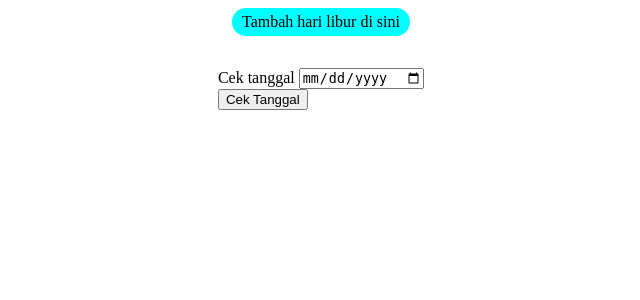
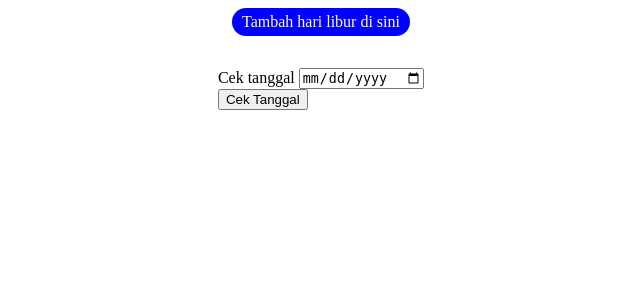
Before and after one commit to regibiy/manage-holiday, a PHP site: page / in a window 1280 px wide, with the pointer over the restyled element. Shown: the top 300 px of the page, without its empty margins (319-959 px from the left). Run offline with PHP 8.4, Linux system fonts and the light colour scheme; a stand-in replaces the project's code that opens the database connection.

Commit message:
add styles

```diff
--- a/styles.css
+++ b/styles.css
@@ -17,3 +17,8 @@
   text-decoration: none;
   color: black;
 }
+
+.btn > a:hover {
+  background-color: blue;
+  color: white;
+}
```
